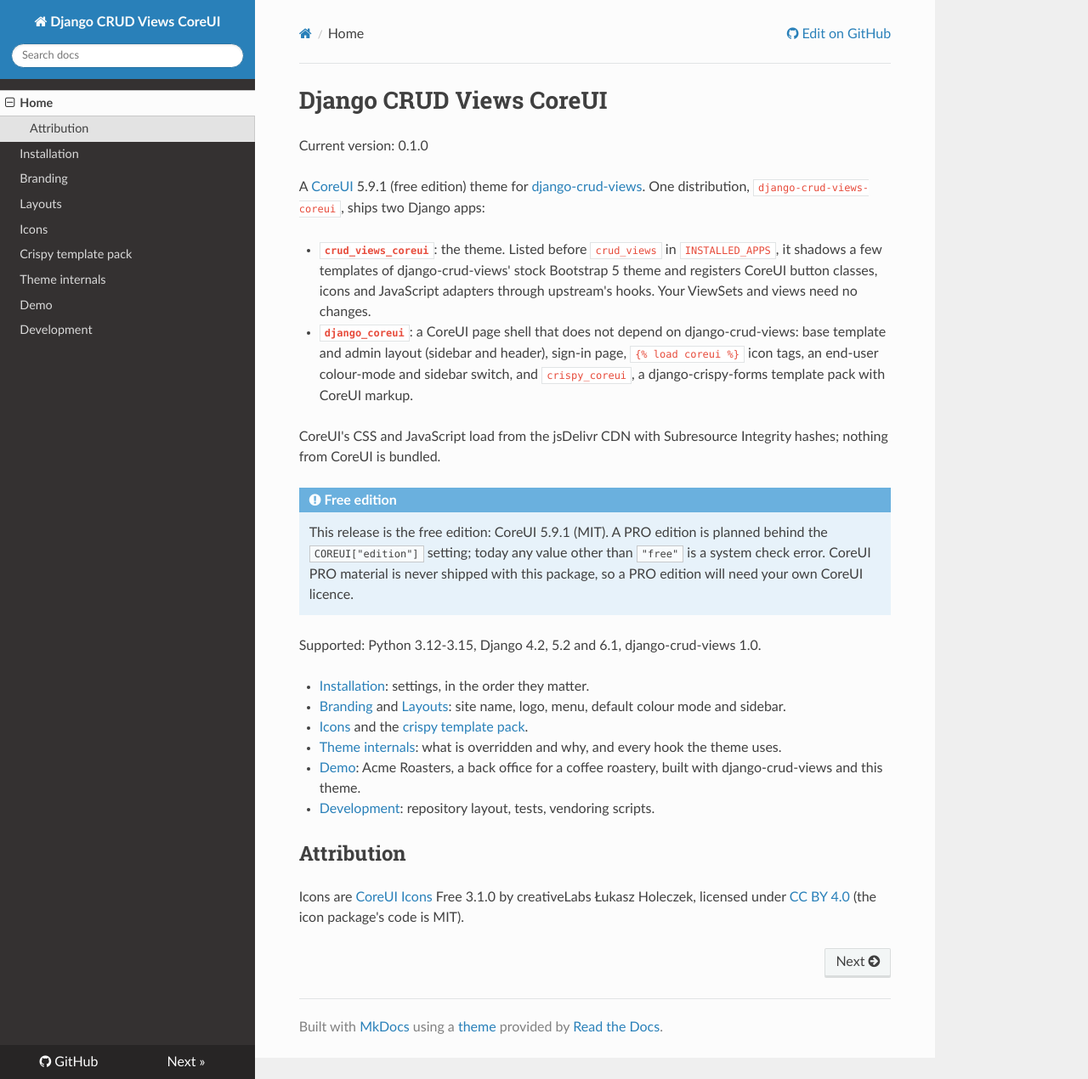
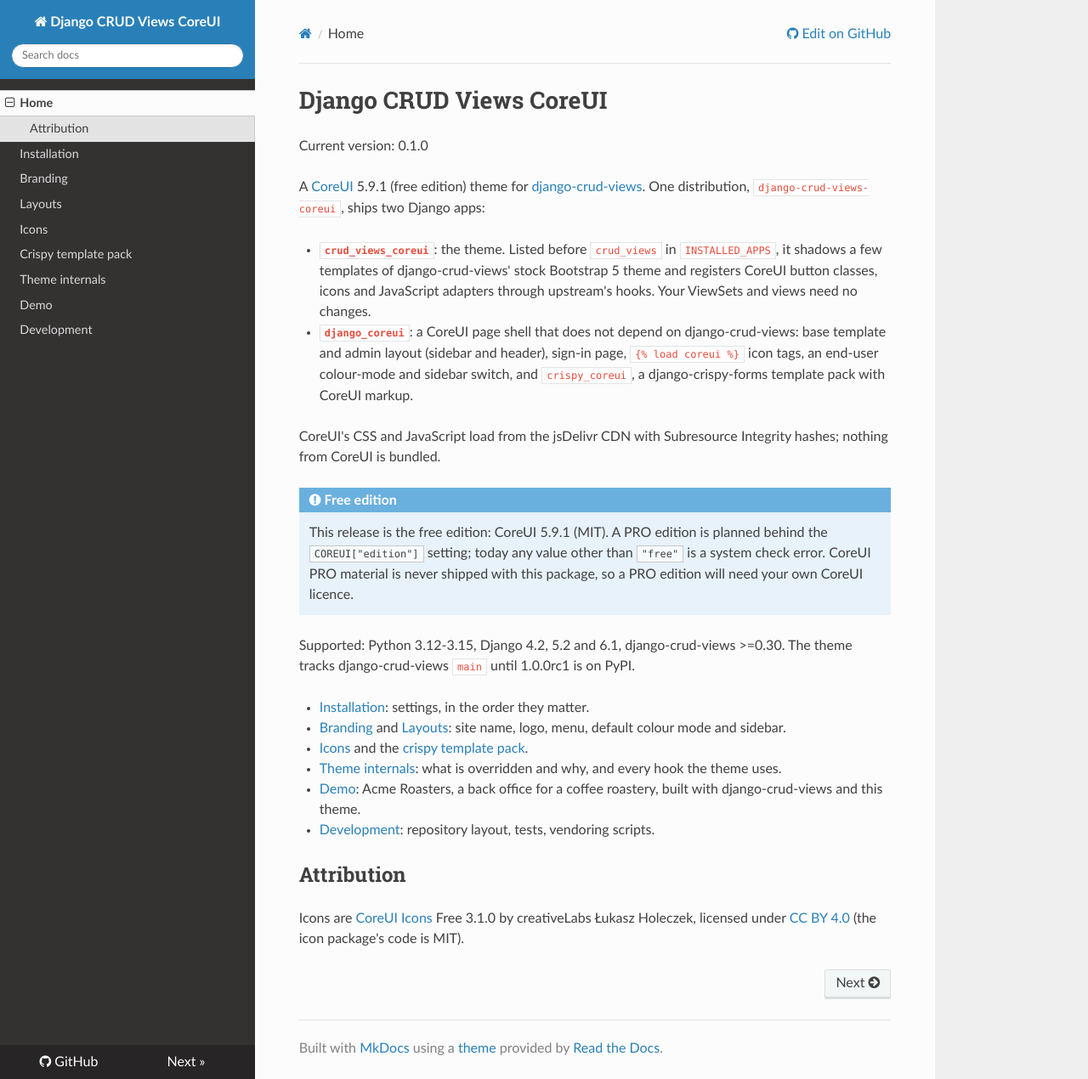
Before and after one commit to jacob-consulting/django-crud-views-coreui, an MkDocs documentation site: the page built from docs/index.md, in a window 1280 px wide and 1270 px high. Shown: the whole window at 85% size. Built offline with MkDocs 1.6.1, drawn with Linux system fonts in a browser that asks for light colours; nearby versions of some CDN libraries.

Commit message:
Docs: fix version floor wording, verified icon snippet, relative repo paths

````diff
--- a/docs/branding.md
+++ b/docs/branding.md
@@ -16,7 +16,7 @@ Other includes (`header.html`, `sidebar.html`, `messages.html`, `layout_switch_m
 the layout; `field.html` renders one bound field in CoreUI markup for hand-written forms.
 
 The demo's files are in
-[`example/templates/django_coreui/includes/`](https://github.com/jacob-consulting/django-crud-views-coreui/tree/main/example/templates/django_coreui/includes).
+`example/templates/django_coreui/includes/` in the repository.
 
 ## Brand and colour
 
@@ -33,7 +33,7 @@ The `sidebar-brand-full` class hides the name in the narrow sidebar and keeps th
 The primary colour is CoreUI's CSS custom properties; set them in a stylesheet loaded from `head.html`. CoreUI compiles
 the hex value of the primary into some component classes (`.btn-primary`, `.btn-outline-primary`, ...), so a brand
 colour needs those restated as well; the demo's
-[`acme.css`](https://github.com/jacob-consulting/django-crud-views-coreui/blob/main/example/static/acme/acme.css) shows
+`acme.css` (`example/static/acme/acme.css` in the repository) shows
 a complete sienna brand for light and dark mode.
 
 ```css
@@ -54,4 +54,4 @@ section headings:
 ```
 
 The demo builds its menu, with permission checks and the active entry, in one template tag
-([`example/config/templatetags/acme_nav.py`](https://github.com/jacob-consulting/django-crud-views-coreui/blob/main/example/config/templatetags/acme_nav.py)).
+(`example/config/templatetags/acme_nav.py` in the repository).
--- a/docs/crispy_coreui.md
+++ b/docs/crispy_coreui.md
@@ -45,7 +45,7 @@ use these in a `FormHelper` layout instead. crispy-forms' `UneditableField` sets
 
 Only two templates are edited by hand (`HAND_EDITED` in `vendored.py`); the vendoring script refuses to overwrite them
 without `--force`. The rationale is in
-[`dev/crispy_coreui_hand_edits.md`](https://github.com/jacob-consulting/django-crud-views-coreui/blob/main/dev/crispy_coreui_hand_edits.md).
+`dev/crispy_coreui_hand_edits.md` in the repository.
 
 | Template | Edit |
 |---|---|
--- a/docs/development.md
+++ b/docs/development.md
@@ -9,7 +9,7 @@
 | `example/` | the Acme Roasters demo project and its tests |
 | `docs/` | this documentation |
 | `dev/` | maintainer notes, not published: the hand edits of the crispy pack |
-| `superpowers/` | design specs, implementation plans and the [upstream tracker](https://github.com/jacob-consulting/django-crud-views-coreui/blob/main/superpowers/notes/upstream-tracker.md) |
+| `superpowers/` | design specs, implementation plans and the upstream tracker (`superpowers/notes/upstream-tracker.md` in the repository) |
 | `scripts/` | `vendor_templates.py` (crispy pack), `vendor_icons.py` (icons), `check_dist.py`, `check_release_floor.py` |
 
 ## Local setup
--- a/docs/icons.md
+++ b/docs/icons.md
@@ -33,7 +33,7 @@ COREUI_ICON_ALIASES = {"customer": "cil-building"}
 ```
 
 The demo keeps one table, `ACME_ICONS`
-([`example/config/icons.py`](https://github.com/jacob-consulting/django-crud-views-coreui/blob/main/example/config/icons.py)),
+(`example/config/icons.py` in the repository),
 and feeds it to both settings, so the same names work in templates and in django-crud-views:
 
 ```python
@@ -87,7 +87,9 @@ python scripts/vendor_icons.py cil-rocket cil-bell     # also accepted: rocket,
 Only the free set (`dist/esm/free/`) is read. The generated block of `django_coreui/icons.py` is not edited by hand.
 
 In a project that only has the installed package, extend the dictionary at startup instead (for example in
-`AppConfig.ready()`) with the inner SVG markup of the icon, a 512x512 viewBox:
+`AppConfig.ready()`) with the inner SVG markup of the icon, a 512x512 viewBox. `ICONS` is read each time an icon renders,
+so `{% icon %}`, the `coreui:` renderer and the system check all see the added name; until it is added, `W001` flags
+any `coreui:` value that names it.
 
 ```python
 from django_coreui.icons import ICONS
--- a/docs/index.md
+++ b/docs/index.md
@@ -21,7 +21,7 @@ bundled.
     setting; today any value other than `"free"` is a system check error. CoreUI PRO material is never shipped with
     this package, so a PRO edition will need your own CoreUI licence.
 
-Supported: Python 3.12-3.15, Django 4.2, 5.2 and 6.1, django-crud-views 1.0.
+Supported: Python 3.12-3.15, Django 4.2, 5.2 and 6.1, django-crud-views >=0.30. The theme tracks django-crud-views `main` until 1.0.0rc1 is on PyPI.
 
 - [Installation](installation.md): settings, in the order they matter.
 - [Branding](branding.md) and [Layouts](layouts.md): site name, logo, menu, default colour mode and sidebar.
--- a/docs/theme_internals.md
+++ b/docs/theme_internals.md
@@ -5,7 +5,7 @@ It is exercised by the Acme Roasters demo (`example/`), which puts nested ViewSe
 workflow, polymorphic models, object detail packs, Guardian, resources, card views and the django-crud-views-extensions
 widgets through it, and by its own test app under `tests/crud_views_coreui/`. Everything the theme needed beyond
 upstream hooks is an entry in the
-[upstream tracker](https://github.com/jacob-consulting/django-crud-views-coreui/blob/main/superpowers/notes/upstream-tracker.md)
+upstream tracker (`superpowers/notes/upstream-tracker.md` in the repository)
 (U1-U11), referenced below.
 
 ## CoreUI in one paragraph
````
Also changed, not shown: other parts of docs/development.md (+1 -1 lines).
